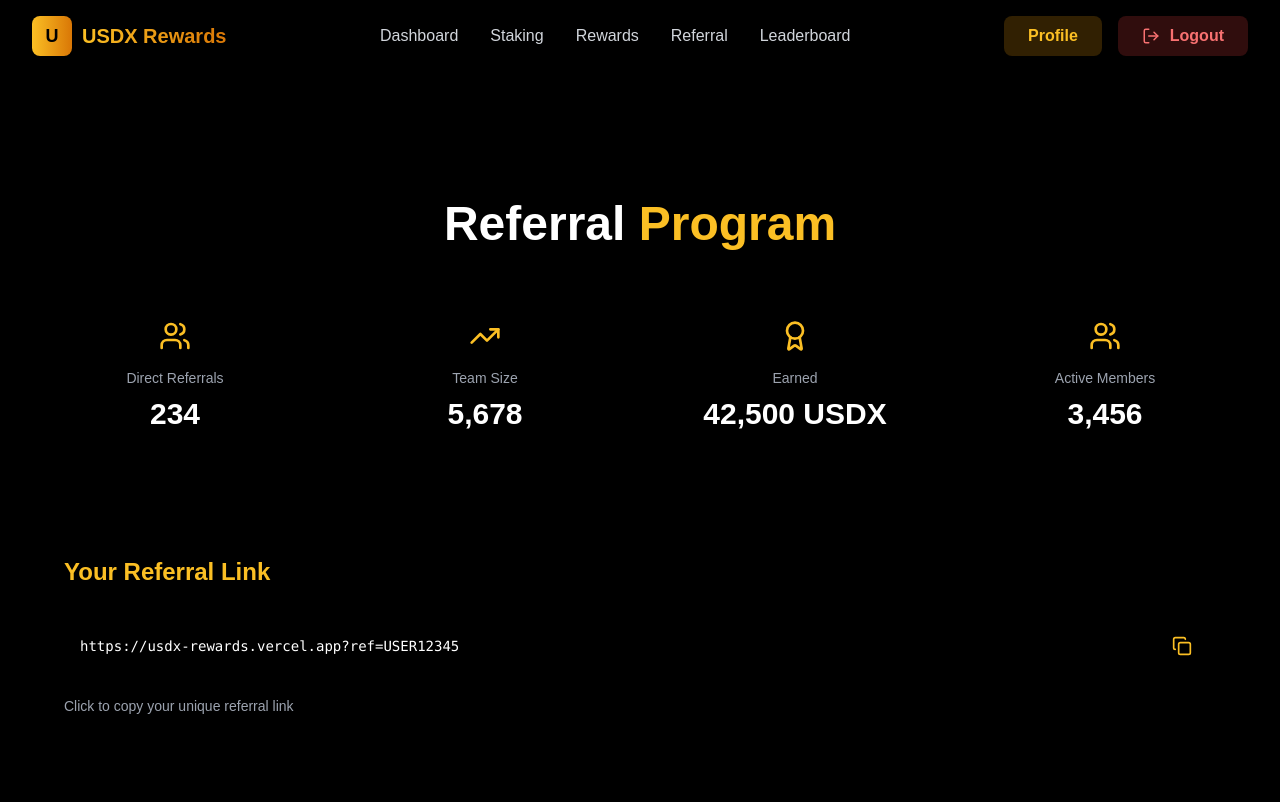
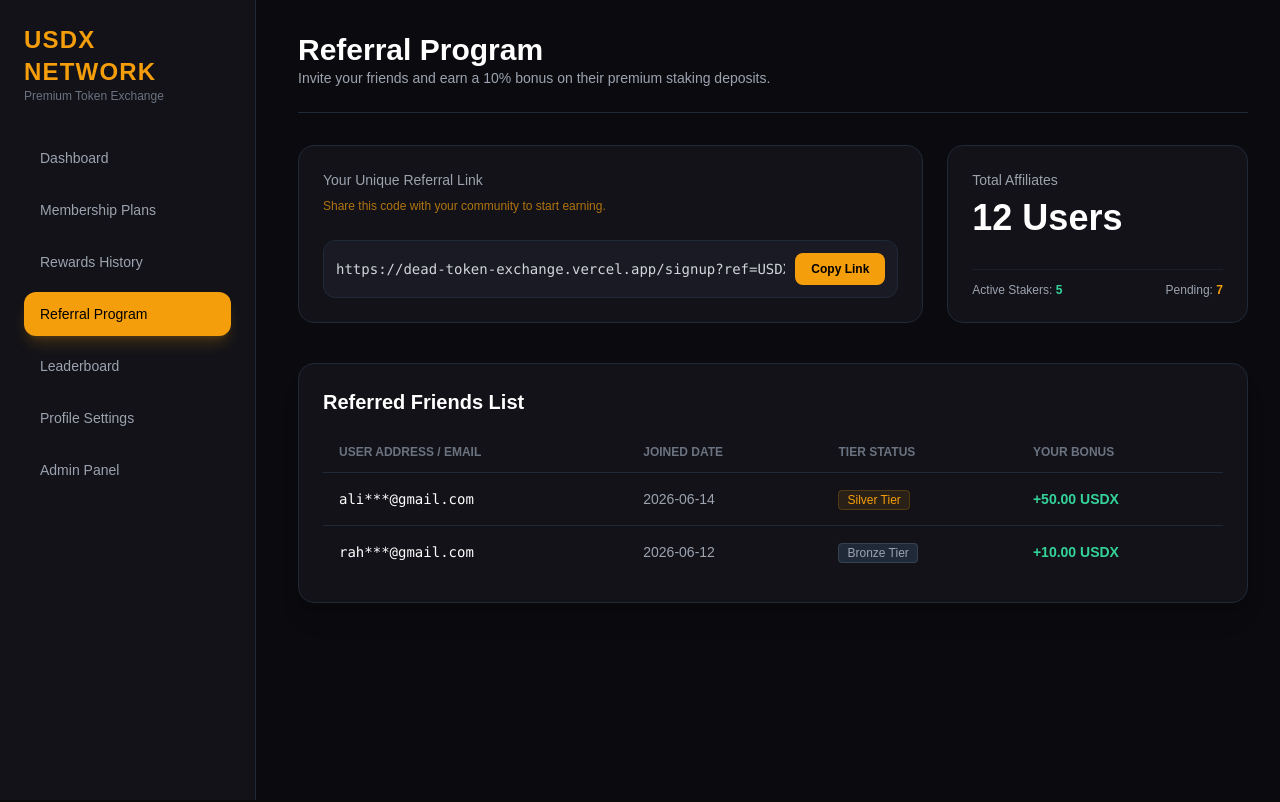
Before and after one commit to usdxofficialdev/-Dead-Token-Exchange-, a Next.js app: page /referral in a window 1280 px wide. Shown: the top 802 px of the page. Built offline with nearby package versions, Linux system fonts and the light colour scheme; what wagmi would draw is missing.

Commit message:
Update page.tsx

```diff
--- a/app/referral/page.tsx
+++ b/app/referral/page.tsx
@@ -1,111 +1,138 @@
-'use client';
+"use client";
 
-import React, { useState } from 'react';
-import { motion } from 'framer-motion';
-import { Navigation } from '@/components/Navigation';
-import { Footer } from '@/components/Footer';
-import { Copy, Users, TrendingUp, Award } from 'lucide-react';
+import { useState } from "react";
+import { useRouter } from "next/navigation";
 
 export default function ReferralPage() {
+  const router = useRouter();
   const [copied, setCopied] = useState(false);
-  const referralLink = 'https://usdx-rewards.vercel.app?ref=USER12345';
+  const referralLink = "https://dead-token-exchange.vercel.app/signup?ref=USDX99";
 
-  const copyToClipboard = () => {
+  // Sabhi pages se matching Sidebar items
+  const menuItems = [
+    { name: "Dashboard", route: "/dashboard", active: false },
+    { name: "Membership Plans", route: "/membership", active: false },
+    { name: "Rewards History", route: "/rewards", active: false },
+    { name: "Referral Program", route: "/referral", active: true }, // Yeh active hai
+    { name: "Leaderboard", route: "/leaderboard", active: false },
+    { name: "Profile Settings", route: "/profile", active: false },
+    { name: "Admin Panel", route: "/admin", active: false },
+  ];
+
+  const handleCopy = () => {
     navigator.clipboard.writeText(referralLink);
     setCopied(true);
     setTimeout(() => setCopied(false), 2000);
   };
 
-  const referralStats = [
-    { icon: <Users size={32} />, label: 'Direct Referrals', value: '234' },
-    { icon: <TrendingUp size={32} />, label: 'Team Size', value: '5,678' },
-    { icon: <Award size={32} />, label: 'Earned', value: '42,500 USDX' },
-    { icon: <Users size={32} />, label: 'Active Members', value: '3,456' },
-  ];
+  return (
+    <div className="flex min-h-screen bg-[#0B0B0F] text-white">
 
-  return (
-    <main className="min-h-screen bg-black">
-      <Navigation isLoggedIn={true} onLogout={() => {}} />
+      {/* 1. MATCHING SIDEBAR */}
+      <aside className="w-64 border-r border-gray-800 bg-[#121218] p-6 hidden md:block">
+        <div className="mb-8">
+          <h1 className="text-2xl font-bold text-amber-500 tracking-wider">USDX NETWORK</h1>
+          <p className="text-xs text-gray-500">Premium Token Exchange</p>
+        </div>
+        <nav className="space-y-2">
+          {menuItems.map((item, index) => (
+            <button
+              key={index}
+              onClick={() => router.push(item.route)}
+              className={`w-full text-left px-4 p-3 rounded-xl text-sm font-medium transition-all ${
+                item.active
+                  ? "bg-amber-500 text-black shadow-lg shadow-amber-500/20"
+                  : "text-gray-400 hover:bg-[#1A1A24] hover:text-white"
+              }`}
+            >
+              {item.name}
+            </button>
+          ))}
+        </nav>
+      </aside>
 
-      <section className="py-20 px-4 md:px-8 pt-32">
-        <div className="max-w-7xl mx-auto">
-          <motion.div
-            initial={{ opacity: 0, y: 20 }}
-            animate={{ opacity: 1, y: 0 }}
-          >
-            <h1 className="text-5xl font-black mb-12 text-center">
-              Referral <span className="text-gold-400">Program</span>
-            </h1>
+      {/* 2. MAIN CONTENT AREA */}
+      <main className="flex-1 p-8">
 
-            {/* Stats Grid */}
-            <div className="grid grid-cols-1 md:grid-cols-2 lg:grid-cols-4 gap-6 mb-12">
-              {referralStats.map((stat, idx) => (
-                <motion.div
-                  key={idx}
-                  initial={{ opacity: 0, scale: 0.9 }}
-                  animate={{ opacity: 1, scale: 1 }}
-                  transition={{ delay: idx * 0.1 }}
-                  className="glass rounded-2xl p-6 text-center"
-                >
-                  <div className="text-gold-400 mb-4 flex justify-center">{stat.icon}</div>
-                  <p className="text-gray-400 mb-2 text-sm">{stat.label}</p>
-                  <p className="text-3xl font-black">{stat.value}</p>
-                </motion.div>
-              ))}
+        {/* Top Header */}
+        <header className="flex items-center justify-between border-b border-gray-800 pb-6 mb-8">
+          <div>
+            <h2 className="text-3xl font-bold">Referral Program</h2>
+            <p className="text-sm text-gray-400">Invite your friends and earn a 10% bonus on their premium staking deposits.</p>
+          </div>
+        </header>
+
+        {/* 3. DYNAMIC LINK GENERATOR & STATS */}
+        <div className="grid grid-cols-1 gap-6 lg:grid-cols-3 mb-10">
+
+          {/* Link Box (Spans 2 columns) */}
+          <div className="rounded-2xl border border-gray-800 bg-[#121218] p-6 lg:col-span-2 flex flex-col justify-between">
+            <div>
+              <h4 className="text-sm font-medium text-gray-400 mb-2">Your Unique Referral Link</h4>
+              <p className="text-xs text-amber-500/70 mb-4">Share this code with your community to start earning.</p>
             </div>
+            <div className="flex items-center gap-3 bg-[#1A1A24] p-3 rounded-xl border border-gray-800">
+              <input
+                type="text"
+                readOnly
+                value={referralLink}
+                className="bg-transparent text-sm w-full outline-none text-gray-300 font-mono"
+              />
+              <button
+                onClick={handleCopy}
+                className="bg-amber-500 text-black text-xs font-bold px-4 py-2 rounded-lg shrink-0 hover:bg-amber-600 transition-all"
+              >
+                {copied ? "Copied!" : "Copy Link"}
+              </button>
+            </div>
+          </div>
 
-            {/* Referral Link */}
-            <motion.div
-              initial={{ opacity: 0, y: 20 }}
-              animate={{ opacity: 1, y: 20 }}
-              transition={{ delay: 0.4 }}
-              className="glass rounded-2xl p-8 mb-12"
-            >
-              <h2 className="text-2xl font-bold mb-6 text-gold-400">Your Referral Link</h2>
-              <div className="flex items-center gap-4 bg-black/50 rounded-lg p-4 mb-4">
-                <input
-                  type="text"
-                  value={referralLink}
-                  readOnly
-                  className="flex-1 bg-transparent text-white outline-none font-mono text-sm"
-                />
-                <button
-                  onClick={copyToClipboard}
-                  className="p-2 hover:bg-gold-500/20 rounded-lg transition text-gold-400"
-                >
-                  <Copy size={20} />
-                </button>
-              </div>
-              <p className="text-sm text-gray-400">{copied ? '✅ Copied to clipboard!' : 'Click to copy your unique referral link'}</p>
-            </motion.div>
+          {/* Stats Box */}
+          <div className="rounded-2xl border border-gray-800 bg-[#121218] p-6 flex flex-col justify-between">
+            <div>
+              <h4 className="text-sm font-medium text-gray-400 mb-1">Total Affiliates</h4>
+              <p className="text-4xl font-extrabold text-white mt-2">12 Users</p>
+            </div>
+            <div className="border-t border-gray-800/60 pt-3 mt-4 flex justify-between text-xs text-gray-400">
+              <span>Active Stakers: <strong className="text-emerald-400">5</strong></span>
+              <span>Pending: <strong className="text-amber-500">7</strong></span>
+            </div>
+          </div>
 
-            {/* Commission Tiers */}
-            <motion.div
-              initial={{ opacity: 0, y: 20 }}
-              animate={{ opacity: 1, y: 0 }}
-              transition={{ delay: 0.5 }}
-              className="glass rounded-2xl p-8"
-            >
-              <h2 className="text-2xl font-bold mb-6 text-gold-400">Commission Tiers</h2>
-              <div className="grid grid-cols-1 md:grid-cols-3 gap-6">
-                {[
-                  { level: 'Level 1', commission: '10%', description: 'Direct referrals' },
-                  { level: 'Level 2', commission: '5%', description: 'Their referrals' },
-                  { level: 'Level 3', commission: '2%', description: 'Third generation' },
-                ].map((tier, idx) => (
-                  <div key={idx} className="border border-gold-500/20 rounded-lg p-6 text-center">
-                    <p className="text-gold-400 font-bold mb-2">{tier.level}</p>
-                    <p className="text-4xl font-black mb-2">{tier.commission}</p>
-                    <p className="text-gray-400 text-sm">{tier.description}</p>
-                  </div>
-                ))}
-              </div>
-            </motion.div>
-          </motion.div>
         </div>
-      </section>
 
-      <Footer />
-    </main>
+        {/* 4. PREMIUM AFFILIATE TRACKING TABLE */}
+        <div className="rounded-2xl border border-gray-800 bg-[#121218] p-6 shadow-xl">
+          <h3 className="text-xl font-bold mb-4">Referred Friends List</h3>
+          <div className="overflow-x-auto">
+            <table className="w-full text-left text-sm text-gray-400">
+              <thead className="border-b border-gray-800 text-xs uppercase text-gray-500">
+                <tr>
+                  <th className="py-3 px-4">User Address / Email</th>
+                  <th className="py-3 px-4">Joined Date</th>
+                  <th className="py-3 px-4">Tier Status</th>
+                  <th className="py-3 px-4">Your Bonus</th>
+                </tr>
+              </thead>
+              <tbody className="divide-y divide-gray-800">
+                <tr>
+                  <td className="py-4 px-4 font-mono text-white">ali***@gmail.com</td>
+                  <td className="py-4 px-4 text-gray-400">2026-06-14</td>
+                  <td className="py-4 px-4"><span className="text-amber-500 text-xs bg-amber-500/10 border border-amber-500/20 px-2 py-0.5 rounded">Silver Tier</span></td>
+                  <td className="py-4 px-4 text-emerald-400 font-semibold">+50.00 USDX</td>
+                </tr>
+                <tr>
+                  <td className="py-4 px-4 font-mono text-white">rah***@gmail.com</td>
+                  <td className="py-4 px-4 text-gray-400">2026-06-12</td>
+                  <td className="py-4 px-4"><span className="text-gray-400 text-xs bg-gray-800 border border-gray-700 px-2 py-0.5 rounded">Bronze Tier</span></td>
+                  <td className="py-4 px-4 text-emerald-400 font-semibold">+10.00 USDX</td>
+                </tr>
+              </tbody>
+            </table>
+          </div>
+        </div>
+
+      </main>
+    </div>
   );
 }
```
